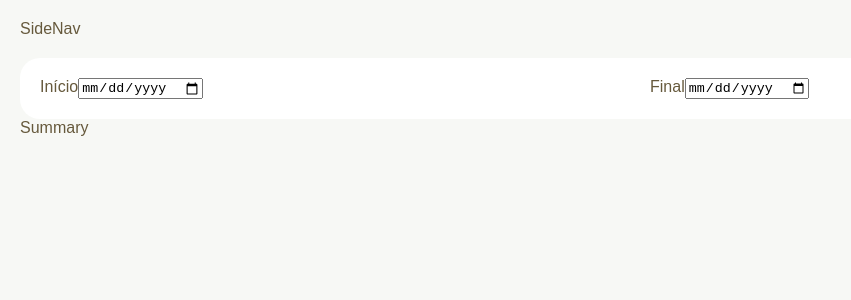
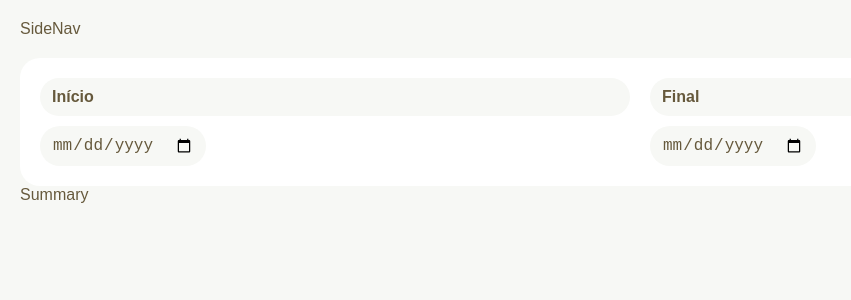
Before and after one commit to viniciussnitram/fintech-origamid, a React (Vite) app: page / in a window 1280 px wide. Shown: the top 300 px of the page, without its empty margins (0-851 px from the left). Built offline with nearby package versions, Linux system fonts and the light colour scheme; no server answers.

Commit message:
feat(ui): style date input

```diff
--- a/src/components/ui/DateInput.tsx
+++ b/src/components/ui/DateInput.tsx
@@ -1,16 +1,39 @@
-import { type ComponentProps, useId } from 'react';
+import { type ComponentProps, type CSSProperties, useId } from 'react';
 
 interface DateInputProps extends ComponentProps<'input'> {
   label: string;
 }
+
+const generalStyle = {
+  fontSize: '1rem',
+  color: 'var(--color-2)',
+  padding: 'var(--gap-s) .75rem',
+  backgroundColor: 'var(--color-4)',
+  borderRadius: 'var(--gap)',
+};
+
+const labelStyle: CSSProperties = {
+  display: 'block',
+  marginBottom: 'var(--gap-s)',
+  fontWeight: '600',
+  ...generalStyle,
+};
+
+const inputStyle: CSSProperties = {
+  border: 'none',
+  fontFamily: 'monospace',
+  ...generalStyle,
+};
 
 export function DateInput({ label, ...props }: DateInputProps) {
   const id = useId();
 
   return (
     <div>
-      <label htmlFor={id}>{label}</label>
-      <input id={id} type="date" {...props} />
+      <label style={labelStyle} htmlFor={id}>
+        {label}
+      </label>
+      <input style={inputStyle} id={id} type="date" {...props} />
     </div>
   );
 }
```
